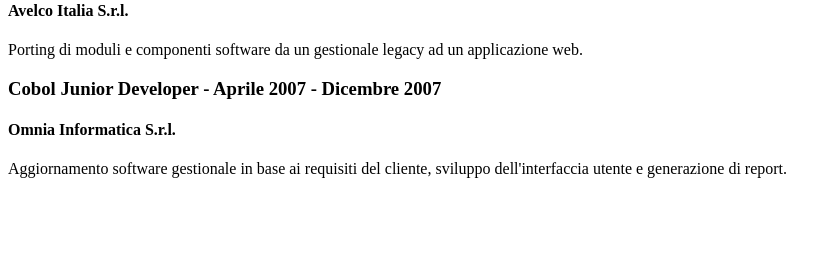
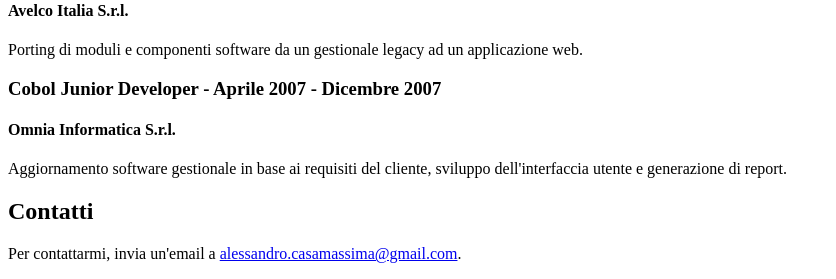
Before and after one commit to ecbuilder-dev/portfolio-website, a Flask app: page / in a window 1280 px wide. Shown: the part 1413-1692 px from the top of the page, without its empty margins (0-836 px from the left). Before the commit the page ends 1591 px from the top, so only its background shows below. Run offline with Flask 3, Linux system fonts and the light colour scheme.

Commit message:
feat: contact section with mailto link (GREEN)

```diff
--- a/src/app.py
+++ b/src/app.py
@@ -1,5 +1,5 @@
 from flask import Flask, render_template
-from src.data import PROGETTI, COMPETENZE, ESPERIENZE
+from src.data import PROGETTI, COMPETENZE, ESPERIENZE, EMAIL_CONTATTO
 
 def create_app():
     app = Flask(__name__)
@@ -14,6 +14,7 @@
             progetti=PROGETTI,
             competenze=COMPETENZE,
             esperienze=ESPERIENZE,
+            email=EMAIL_CONTATTO,
         )
 
     return app
--- a/src/data.py
+++ b/src/data.py
@@ -51,3 +51,5 @@
         "descrizione": "Aggiornamento software gestionale in base ai requisiti del cliente, sviluppo dell'interfaccia utente e generazione di report.",
     }
 ]
+
+EMAIL_CONTATTO = "alessandro.casamassima@gmail.com"
--- a/src/templates/index.html
+++ b/src/templates/index.html
@@ -35,5 +35,8 @@
         </article>
         {% endfor %}
     </section>
+    <section>
+        <h2>Contatti</h2>
+        <p>Per contattarmi, invia un'email a <a href="mailto:{{ email }}">{{ email }}</a>.</p>
 </body>
 </html>
```
